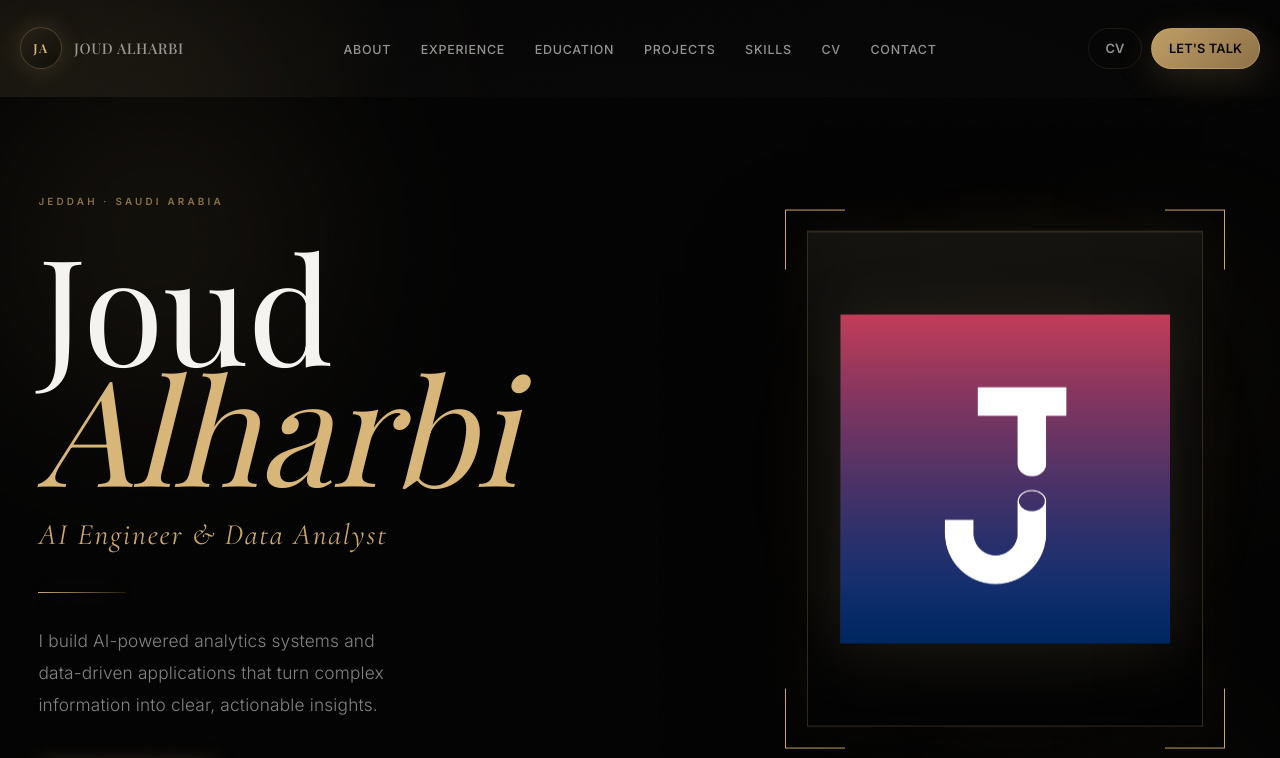
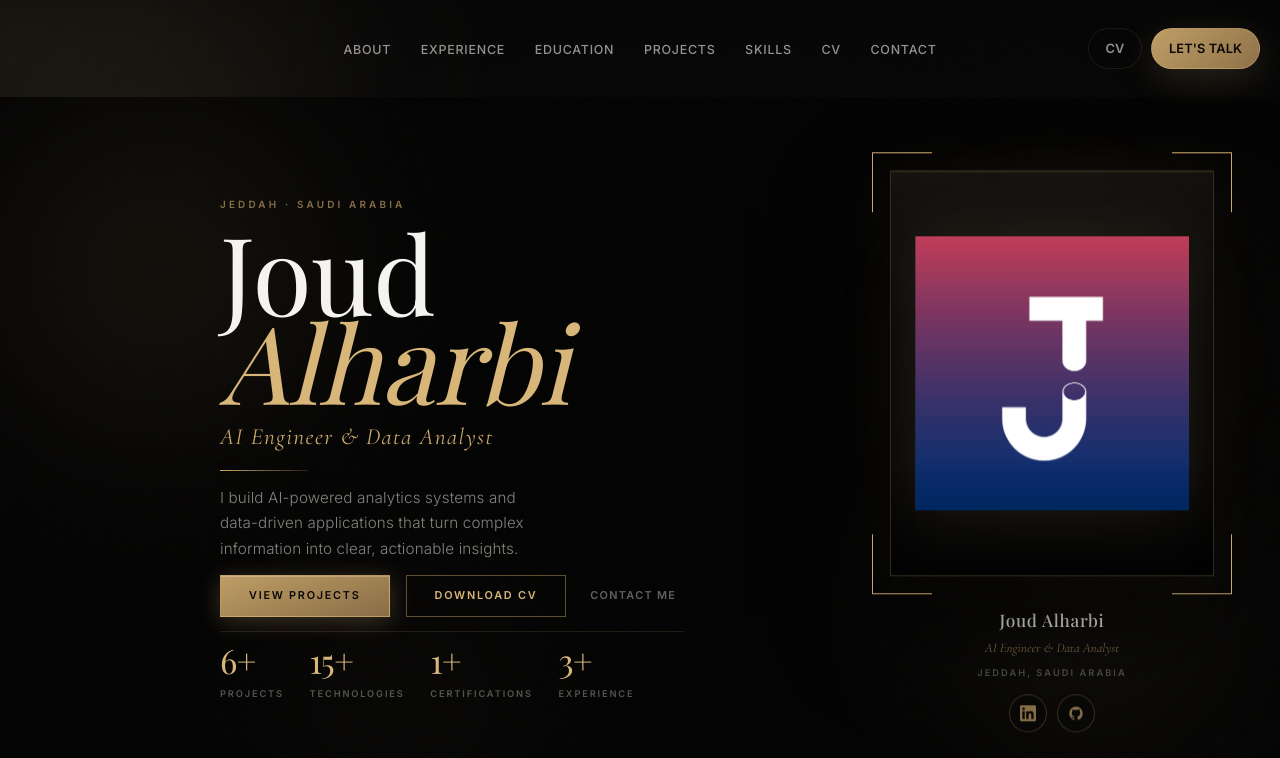
Before and after one commit to JoudAlharbi/joud-alharbi-portfolio, a website: page portfolio/index.html in a window 1280 px wide. Shown: the top 758 px of the page. Drawn offline with nearby package versions, Linux system fonts and the light colour scheme; a web font is replaced by a local one.

Commit message:
Adjust hero content positioning and finalize luxury portfolio layout

```diff
--- a/portfolio/hero-luxe.css
+++ b/portfolio/hero-luxe.css
@@ -5,11 +5,10 @@
 .hero-luxe {
   position: relative;
   isolation: isolate;
-  min-height: 100vh;
-  min-height: 100dvh;
+  min-height: calc(100dvh - var(--header-h) - var(--space-sm) * 2);
   display: flex;
   align-items: center;
-  padding-block: clamp(5rem, 12vh, 8rem);
+  padding-block: clamp(1.25rem, 2.5vh, 2rem);
   scroll-margin-top: var(--header-h);
   background: #030303;
   overflow: hidden;
@@ -79,7 +78,7 @@
 .hero-luxe__layout {
   display: grid;
   grid-template-columns: minmax(0, 1.15fr) minmax(320px, 0.85fr);
-  gap: clamp(3rem, 7vw, 7rem);
+  gap: clamp(2rem, 4vw, 3rem);
   align-items: center;
 }
 
@@ -89,11 +88,11 @@
   display: flex;
   flex-direction: column;
   align-items: flex-start;
-  max-width: 38rem;
+  max-width: clamp(650px, 43rem, 750px);
 }
 
 .hero-luxe__kicker {
-  margin: 0 0 clamp(1.75rem, 4vh, 2.75rem);
+  margin: 0 0 clamp(0.75rem, 1.5vh, 1.25rem);
   font-family: var(--font-sans);
   font-size: 0.62rem;
   font-weight: 600;
@@ -103,7 +102,7 @@
 }
 
 .hero-luxe__headline {
-  margin: 0 0 clamp(1rem, 2.5vh, 1.75rem);
+  margin: 0 0 clamp(0.65rem, 1.25vh, 1rem);
   font-family: var(--font-serif);
   font-weight: 400;
   line-height: 0.88;
@@ -112,7 +111,7 @@
 
 .hero-luxe__headline-row {
   display: block;
-  font-size: clamp(4.25rem, 11.5vw, 9.5rem);
+  font-size: clamp(3.85rem, 10vw, 8.25rem);
   color: rgba(250, 248, 244, 0.98);
 }
 
@@ -123,9 +122,9 @@
 }
 
 .hero-luxe__role {
-  margin: 0 0 clamp(1.75rem, 4vh, 2.5rem);
+  margin: 0 0 clamp(0.85rem, 1.75vh, 1.25rem);
   font-family: var(--font-display);
-  font-size: clamp(1.25rem, 2.4vw, 1.85rem);
+  font-size: clamp(1.125rem, 2.1vw, 1.65rem);
   font-weight: 400;
   font-style: italic;
   letter-spacing: 0.06em;
@@ -135,17 +134,17 @@
 .hero-luxe__divider {
   width: clamp(3.5rem, 8vw, 5.5rem);
   height: 1px;
-  margin-bottom: clamp(1.75rem, 4vh, 2.75rem);
+  margin-bottom: clamp(0.85rem, 1.75vh, 1.25rem);
   background: linear-gradient(90deg, var(--gold) 0%, rgba(201, 166, 107, 0.15) 100%);
   box-shadow: 0 0 20px rgba(201, 166, 107, 0.25);
 }
 
 .hero-luxe__lead {
-  margin: 0 0 clamp(2.5rem, 5vh, 3.5rem);
+  margin: 0 0 clamp(1.15rem, 2.25vh, 1.65rem);
   max-width: 36ch;
-  font-size: clamp(0.95rem, 1.5vw, 1.08rem);
+  font-size: clamp(0.9rem, 1.35vw, 1rem);
   font-weight: 300;
-  line-height: 1.85;
+  line-height: 1.72;
   letter-spacing: 0.01em;
   color: rgba(250, 248, 244, 0.52);
 }
@@ -154,16 +153,16 @@
   display: flex;
   flex-wrap: wrap;
   align-items: center;
-  gap: 1rem 1.25rem;
-  margin-bottom: clamp(3rem, 6vh, 4.5rem);
+  gap: 0.75rem 1rem;
+  margin-bottom: clamp(1.15rem, 2.25vh, 1.65rem);
 }
 
 .hero-luxe__btn {
   display: inline-flex;
   align-items: center;
   justify-content: center;
-  min-height: 3rem;
-  padding: 0.85rem 2rem;
+  min-height: 2.65rem;
+  padding: 0.7rem 1.75rem;
   font-family: var(--font-sans);
   font-size: 0.68rem;
   font-weight: 600;
@@ -224,9 +223,9 @@
 .hero-luxe__metrics {
   display: flex;
   flex-wrap: wrap;
-  gap: clamp(2rem, 4vw, 3.5rem);
+  gap: clamp(1.25rem, 2.5vw, 2.25rem);
   margin: 0;
-  padding-top: clamp(2rem, 4vh, 2.75rem);
+  padding-top: clamp(1rem, 2vh, 1.5rem);
   border-top: 1px solid rgba(201, 166, 107, 0.14);
   width: 100%;
 }
@@ -240,7 +239,7 @@
 .hero-luxe__metric-value {
   margin: 0;
   font-family: var(--font-serif);
-  font-size: clamp(2rem, 3.5vw, 2.75rem);
+  font-size: clamp(1.75rem, 3vw, 2.35rem);
   font-weight: 400;
   line-height: 1;
   letter-spacing: -0.02em;
@@ -266,7 +265,7 @@
 
 .hero-luxe__portrait {
   position: relative;
-  width: min(100%, 440px);
+  width: min(100%, 360px);
   display: flex;
   flex-direction: column;
   align-items: center;
@@ -290,7 +289,7 @@
   position: relative;
   width: 100%;
   margin: 0;
-  padding: clamp(1rem, 2.5vw, 1.35rem);
+  padding: clamp(0.75rem, 2vw, 1.1rem);
 }
 
 .hero-luxe__corner {
@@ -359,30 +358,30 @@
   height: 100%;
   object-fit: contain;
   object-position: center;
-  padding: clamp(2rem, 8%, 3.5rem);
+  padding: clamp(1.5rem, 6%, 2.75rem);
   filter: drop-shadow(0 8px 32px rgba(201, 166, 107, 0.15));
   user-select: none;
   pointer-events: none;
 }
 
 .hero-luxe__portrait-meta {
-  margin-top: clamp(1.5rem, 3vh, 2rem);
+  margin-top: clamp(0.75rem, 1.5vh, 1.15rem);
   text-align: center;
 }
 
 .hero-luxe__portrait-name {
-  margin: 0 0 0.35rem;
+  margin: 0 0 0.25rem;
   font-family: var(--font-serif);
-  font-size: 1.2rem;
+  font-size: 1.08rem;
   font-weight: 500;
   letter-spacing: 0.04em;
   color: var(--text);
 }
 
 .hero-luxe__portrait-role {
-  margin: 0 0 0.5rem;
+  margin: 0 0 0.35rem;
   font-family: var(--font-display);
-  font-size: 0.88rem;
+  font-size: 0.82rem;
   font-style: italic;
   color: var(--gold-muted);
 }
@@ -400,15 +399,15 @@
   display: flex;
   align-items: center;
   justify-content: center;
-  gap: 0.75rem;
-  margin-top: 1.25rem;
+  gap: 0.65rem;
+  margin-top: 0.85rem;
 }
 
 .hero-luxe__social {
   display: grid;
   place-items: center;
-  width: 42px;
-  height: 42px;
+  width: 38px;
+  height: 38px;
   border-radius: 50%;
   border: 1px solid rgba(201, 166, 107, 0.25);
   background: rgba(8, 8, 8, 0.65);
@@ -430,7 +429,7 @@
 
 @keyframes hero-luxe-float {
   0%, 100% { transform: translateY(0); }
-  50% { transform: translateY(-12px); }
+  50% { transform: translateY(-6px); }
 }
 
 @keyframes hero-luxe-glow {
@@ -440,12 +439,87 @@
 
 /* ── Responsive ───────────────────────────────────────────────────────────── */
 
-@media (max-width: 1100px) {
-  .hero-luxe__layout {
-    grid-template-columns: 1fr minmax(280px, 360px);
-    gap: clamp(2.5rem, 5vw, 4rem);
+@media (min-width: 901px) {
+  .hero-luxe {
+    max-height: calc(100dvh - var(--header-h) - var(--space-sm) * 2);
   }
 
+  .hero-luxe__shell {
+    --hero-shell-inset: clamp(13.75rem, 12vw, 16.25rem);
+    margin-inline-start: var(--hero-shell-inset);
+    margin-inline-end: clamp(2rem, 4vw, 3rem);
+    width: min(calc(1744px - var(--hero-shell-inset)), calc(100vw - var(--hero-shell-inset) - clamp(2rem, 4vw, 3rem)));
+    max-width: none;
+  }
+
+  .hero-luxe__layout {
+    grid-template-columns: minmax(0, max-content) minmax(0, 1fr) 360px;
+    gap: clamp(5rem, 5.5vw, 7.5rem);
+    align-items: center;
+  }
+
+  .hero-luxe__intro {
+    grid-column: 1;
+    max-width: min(750px, 100%);
+  }
+
+  .hero-luxe__feature {
+    grid-column: 3;
+    justify-content: flex-start;
+  }
+}
+
+/* Shorter desktop viewports (e.g. 1440×900) */
+@media (min-width: 901px) and (max-height: 920px) {
+  .hero-luxe {
+    padding-block: clamp(0.85rem, 1.75vh, 1.35rem);
+  }
+
+  .hero-luxe__headline-row {
+    font-size: clamp(3.25rem, 8.5vw, 6.75rem);
+  }
+
+  .hero-luxe__role {
+    font-size: clamp(1rem, 1.85vw, 1.45rem);
+  }
+
+  .hero-luxe__lead {
+    font-size: clamp(0.875rem, 1.2vw, 0.95rem);
+    line-height: 1.65;
+    margin-bottom: clamp(0.85rem, 1.75vh, 1.25rem);
+  }
+
+  .hero-luxe__actions {
+    margin-bottom: clamp(0.85rem, 1.75vh, 1.25rem);
+  }
+
+  .hero-luxe__metrics {
+    gap: clamp(1rem, 2vw, 1.75rem);
+    padding-top: clamp(0.75rem, 1.5vh, 1.15rem);
+  }
+
+  .hero-luxe__metric-value {
+    font-size: clamp(1.55rem, 2.75vw, 2.1rem);
+  }
+}
+
+@media (min-width: 901px) {
+  #main {
+    position: relative;
+  }
+
+  .hero-scroll-cue {
+    position: absolute;
+    top: calc(100dvh - var(--header-h) - var(--space-sm) * 2 - 2.5rem);
+    left: 0;
+    right: 0;
+    margin-inline: auto;
+    padding: 0.35rem 1rem 0.5rem;
+    z-index: 3;
+  }
+}
+
+@media (max-width: 1100px) {
   .hero-luxe__headline-row {
     font-size: clamp(3.5rem, 10vw, 7rem);
   }
@@ -454,7 +528,13 @@
 @media (max-width: 900px) {
   .hero-luxe {
     min-height: auto;
+    max-height: none;
     padding-block: clamp(3.5rem, 10vh, 5rem);
+  }
+
+  .hero-luxe__shell {
+    width: min(100% - clamp(2rem, 6vw, 5rem), 1380px);
+    margin-inline: auto;
   }
 
   .hero-luxe__layout {
--- a/portfolio/index.html
+++ b/portfolio/index.html
@@ -30,11 +30,6 @@
   <!-- Navigation -->
   <header class="site-header" id="top">
     <div class="container container--wide header__inner">
-      <a class="logo" href="#hero" aria-label="Joud Alharbi home">
-        <span class="logo__mark">JA</span>
-        <span class="logo__text hide-mobile">Joud Alharbi</span>
-      </a>
-
       <nav class="nav" aria-label="Primary">
         <ul class="nav__list">
           <li><a class="nav__link" href="#about">About</a></li>
--- a/portfolio/style.css
+++ b/portfolio/style.css
@@ -320,53 +320,24 @@ ol {
 
 .header__inner {
   display: grid;
-  grid-template-columns: 1fr auto 1fr;
-  align-items: center;
-  gap: var(--space-lg);
+  grid-template-columns: 1fr auto;
+  align-items: center;
   min-height: var(--header-h);
 }
 
-.logo {
-  justify-self: start;
-  display: inline-flex;
-  align-items: center;
-  gap: 0.75rem;
-  font-family: var(--font-serif);
-  font-weight: 500;
-  letter-spacing: 0.02em;
-}
-
-.logo__mark {
-  display: grid;
-  place-items: center;
-  width: 42px;
-  height: 42px;
-  border-radius: 50%;
-  border: 1px solid var(--border-strong);
-  background: linear-gradient(145deg, rgba(201, 166, 107, 0.08), rgba(5, 5, 5, 0.4));
-  font-family: var(--font-serif);
-  font-size: 0.78rem;
-  font-weight: 600;
-  letter-spacing: 0.12em;
-  color: var(--gold-light);
-  box-shadow: 0 0 24px var(--gold-glow);
-}
-
-.logo__text {
-  font-size: 0.92rem;
-  color: var(--text-muted);
-  letter-spacing: 0.04em;
-  text-transform: uppercase;
-}
-
 .nav {
+  grid-column: 1 / -1;
+  grid-row: 1;
   justify-self: center;
+  max-width: calc(100% - 17rem);
+  pointer-events: none;
 }
 
 .nav__list {
   display: flex;
   align-items: center;
   gap: 0.15rem;
+  pointer-events: auto;
 }
 
 .nav__link {
@@ -392,14 +363,12 @@ ol {
   background: rgba(201, 166, 107, 0.08);
 }
 
-@media (max-width: 900px) {
-  .nav {
-    display: none;
-  }
-}
-
 .header__actions {
+  grid-column: 2;
+  grid-row: 1;
   justify-self: end;
+  position: relative;
+  z-index: 2;
   display: flex;
   align-items: center;
   gap: 0.55rem;
@@ -527,8 +496,21 @@ ol {
 }
 
 @media (max-width: 900px) {
+  .nav {
+    display: none;
+  }
+
+  .header__inner {
+    grid-template-columns: 1fr;
+  }
+
   .nav-toggle {
     display: inline-flex;
+  }
+
+  .header__actions {
+    grid-column: 1;
+    justify-self: end;
   }
 }
 
```
Also changed, not shown: scripts/measure-about-align.mjs (added, +20 -0 lines), scripts/measure-hero-layout.mjs (added, +38 -0 lines), scripts/verify-hero-fold.mjs (added, +48 -0 lines).
